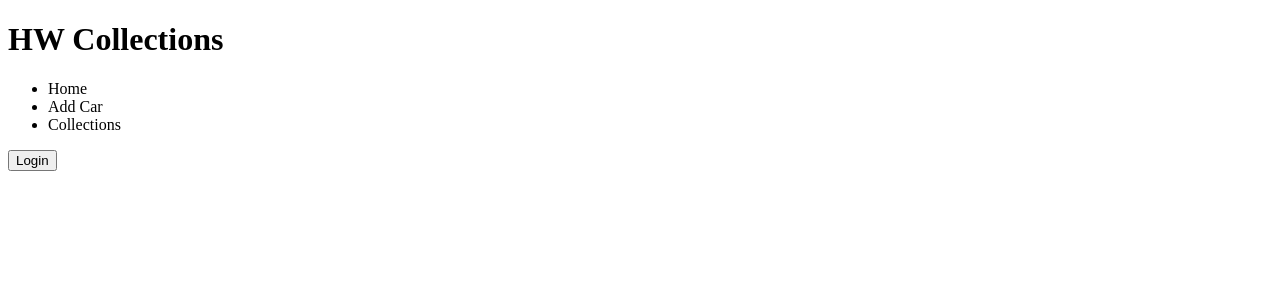
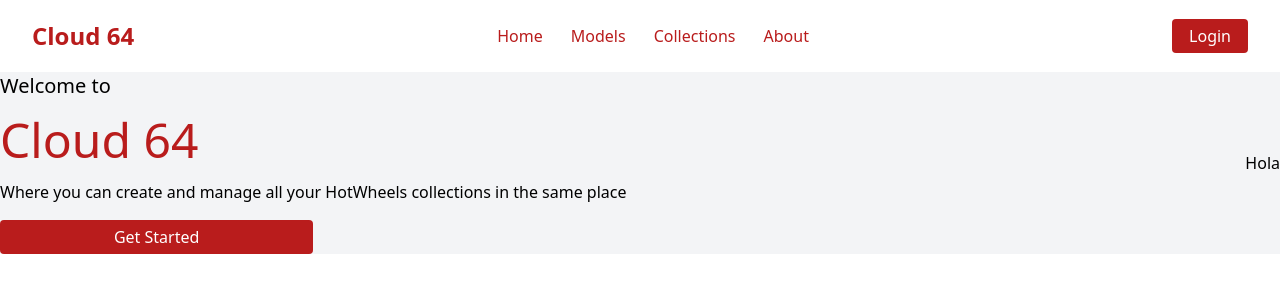
Before and after one commit to AngelRomero5/hotwheels-collector-app, a React (Create React App) app: page / in a window 1280 px wide. Shown: the top 300 px of the page. Built offline with nearby package versions, Linux system fonts and the light colour scheme.

Commit message:
Added more validations to the login screen and started landing page

```diff
--- a/package.json
+++ b/package.json
@@ -7,6 +7,7 @@
     "@testing-library/jest-dom": "^5.17.0",
     "@testing-library/react": "^13.4.0",
     "@testing-library/user-event": "^13.5.0",
+    "axios": "^1.7.9",
     "react": "^19.0.0",
     "react-dom": "^19.0.0",
     "react-router-dom": "^7.1.3",
--- a/src/App.js
+++ b/src/App.js
@@ -11,9 +11,9 @@
         <Router>
             <ConditionalNavBar />
             <Routes>
-                <Route path="/login" component={Login} />
-                <Route path="/home" component={Homescreen} />
-                <Route path="/" component={Homescreen} />
+                <Route path="/login" element={<Login />} />
+                <Route path="/home" element={<Homescreen />} />
+                <Route path="/" element={<Homescreen />} />
             </Routes>
         </Router>
     );
--- a/src/Home/Homescreen/CardsGrid.jsx
+++ b/src/Home/Homescreen/CardsGrid.jsx
@@ -2,9 +2,19 @@
 
     return (
         <>
-        <div className='flex flex-row justify-around pt-10'>
-            {/* here I want to add a layout to add carcards components */}
-        </div>
+        <section className='flex flex-row justify-around pt-10'>
+             <h1 className='text-5xl text-red-700 font-bold'>Models</h1>
+             <div className='flex flex-row justify-around pt-10'>
+                    <div class="flex items-center justify-center">
+                    <input
+                        type="text"
+                        placeholder="Search..."
+                        class="w-full max-w-md px-10 py-2 border border-gray-300 rounded-md shadow-sm focus:outline-none focus:ring-2 focus:ring-red-400 focus:border-red-400"
+                    />
+                    </div>
+                    <button className="bg-red-500 text-white font-normal py-2 px-4 rounded">Add </button>
+                </div>
+        </section>
         </>
     );
 }
--- a/src/Home/Homescreen/index.jsx
+++ b/src/Home/Homescreen/index.jsx
@@ -1,19 +1,24 @@
 import React from 'react';
-// import AddCircleOutlineIcon from '@mui/icons-material/AddCircleOutline';
 
 export default function Homescreen() {
     return (
         <>
-            <div className='flex flex-row justify-around pt-10'>
-                <div class="flex items-center justify-center">
-                <input
-                    type="text"
-                    placeholder="Search..."
-                    class="w-full max-w-md px-10 py-2 border border-gray-300 rounded-md shadow-sm focus:outline-none focus:ring-2 focus:ring-red-400 focus:border-red-400"
-                />
+            <section className="w-full">
+                {/* Here goes the card od the landing page */}
+                <div className="flex flex-row justify-between items-center bg-gray-100">
+                    <div className="flex flex-col justify-center space-y-4">
+                        <p className='text-xl'>Welcome to</p>
+                        <h1 className='text-5xl text-red-700'>Cloud 64</h1>
+                        <p className='text-md'>Where you can create and manage all your HotWheels collections in the same place</p>
+                        <button className="bg-red-700 text-white px-4 py-1 w-1/2 border border-transparent rounded hover:bg-white hover:text-red-700 hover:border hover:border-red-700 box-border">Get Started</button>
+                    </div>
+                    <div>
+                        <img src=""/>
+                        <h1>Hola</h1>
+                    </div>
                 </div>
-                <button className="bg-red-500 text-white font-normal py-2 px-4 rounded">Add </button>
-            </div>
+            </section>
+
         </>
     );
 }
--- a/src/Home/NavBar.jsx
+++ b/src/Home/NavBar.jsx
@@ -7,14 +7,15 @@
     const username = "Mirai"; // Replace with actual username logic
 
     return (
-        <div className="bg-white text-red-700 py-4 px-8 flex justify-between items-center">
+        <div className="bg-white text-red-700 py-4 px-8 flex justify-between items-center z-auto">
             <div className="flex items-center">
-                <h1 className="text-2xl font-bold">HW Collections</h1>
+                <h1 className="text-2xl font-bold">Cloud 64</h1>
             </div>
             <ul className="flex space-x-3">
                 <li className="inline p-2 hover:bg-gray-100 rounded cursor-pointer" id="Home">Home</li>
-                <li className="inline p-2 hover:bg-gray-100 rounded cursor-pointer" id="NewCar">Add Car</li>
+                <li className="inline p-2 hover:bg-gray-100 rounded cursor-pointer" id="NewCar">Models</li>
                 <li className="inline p-2 hover:bg-gray-100 rounded cursor-pointer" id="Collections">Collections</li>
+                <li className="inline p-2 hover:bg-gray-100 rounded cursor-pointer" id="About">About</li>
             </ul>
             <div className={`flex items-center ${isAuthenticated ? 'space-x-4' : 'space-x-3'}`}>
                 {isAuthenticated ? (
--- /dev/null
+++ b/src/api/axios.js
@@ -0,0 +1,5 @@
+import axios from "axios";
+
+export default axios.create({
+    baseURL: "http://localhost:3001/api/"
+});
--- a/src/index.js
+++ b/src/index.js
@@ -1,6 +1,7 @@
 import React from 'react';
 import ReactDOM from 'react-dom/client';
 import App from './App';
+import './App.css';
 
 const root = ReactDOM.createRoot(document.getElementById('root'));
 root.render(
--- a/src/login/index.jsx
+++ b/src/login/index.jsx
@@ -1,30 +1,39 @@
 import React, { useRef, useState, useEffect } from "react";
+import axios from "../api/axios";
 
 export default function Login () {
 
     // Consts and vars
     const [action, setAction] = useState('Login');
-    const [validUsername, setValidUsername] = useState(false);
+
+    const usernameInput = useRef('');
+
+    const emailInput = useRef('');
     const [validEmail, setValidEmail] = useState(false);
+    const [emailFocus, setEmailFocus] = useState(false);
+
+    const [passwordInput, setPassword] = useState("");
     const [validPassword, setValidPassword] = useState(false);
+    const [passwordFocus, setPasswordFocus] = useState(false);
+
+    const [confirmPasswordInput, setConfirmPassword] = useState("");
     const [matchedPassword, setMatchedPassword] = useState(false);
-    const [errorMessage, setErrorMessage] = useState(null);
+    const [confirmPasswordFocus, setConfirmPasswordFocus] = useState(false);
 
-    const USER_REGEX = /^[a-zA-Z0-9]{3,30}$/;
+    const [errorMessage, setErrorMessage] = useState('');
+    const [success, setSuccess] = useState(false);
+
+    const errRef = useRef();
+
     const EMAIL_REGEX = /^[a-zA-Z0-9._%+-]+@[a-zA-Z0-9.-]+\.[a-zA-Z]{2,}$/;
     const PASSWORD_REGEX = /^(?=.*[A-Z])(?=.*\d)(?=.*[@$!%*?&])[A-Za-z\d@$!%*?&]{8,}$/;
-
-    const usernameInput = useRef(null);
-    const emailInput = useRef(null);
-    const passwordInput = useRef(null);
-    const confirmPasswordInput = useRef(null);
 
     // Clean values after switching between login and register
     const cleanValues = () => {
         if (usernameInput.current) usernameInput.current.value = "";
         if (emailInput.current) emailInput.current.value = "";
-        if (passwordInput.current) passwordInput.current.value = "";
-        if (confirmPasswordInput.current) confirmPasswordInput.current.value = "";
+        setPassword("");
+        setConfirmPassword("");
     }
 
     // Focus on first input field
@@ -33,62 +42,39 @@
         action === "Login" ? emailInput.current.focus() : usernameInput.current.focus();
     }, [action]);
 
+    // Validate input fields
+    const handleEmailChange = () => {
+        if (action === "Sign up") {
+            setValidEmail(EMAIL_REGEX.test(emailInput.current.value));
+        }
+    };
 
-    // Validate input fields
-    useEffect(() => {
-        if (action === "SignUp" && usernameInput.current) {
-            const result = USER_REGEX.test(usernameInput.current.value);
-            setValidUsername(result);
+    const handlePasswordChange = (e) => {
+        setPassword(e.target.value);
+        if (action === "Sign up") {
+            setValidPassword(PASSWORD_REGEX.test(e.target.value));
         }
-    }, [action, usernameInput]);
+    };
+
+    const handleConfirmPasswordChange = (e) => {
+        setConfirmPassword(e.target.value);
+        setMatchedPassword(e.target.value === passwordInput);
+    };
 
     useEffect(() => {
-        if (action === "SignUp" && emailInput.current) {
-            const result = EMAIL_REGEX.test(emailInput.current.value);
-            setValidEmail(result);
+        if(action === "Sign up"){
+            setErrorMessage("");
         }
-    }, [action, emailInput]);
-
-    useEffect(() => {
-        if (action === "SignUp" && passwordInput.current) {
-            const result = PASSWORD_REGEX.test(passwordInput.current.value);
-            setValidPassword(result);
-            const equal = passwordInput.current.value === confirmPasswordInput.current.value;
-            setMatchedPassword(equal);
-        }
-    }, [action, passwordInput, confirmPasswordInput]);
-
-    useEffect(() => {
-        setErrorMessage("");
-    }, [usernameInput, emailInput, passwordInput, confirmPasswordInput]);
+    }, [action, usernameInput, emailInput, passwordInput, confirmPasswordInput]);
 
     // Register function
     const registerNewUser = async (e) =>{
 
         e.preventDefault();
 
-        if(!usernameInput.current.value || !emailInput.current.value || !passwordInput.current.value || !confirmPasswordInput.current.value){
-            console.log("Please fill in all fields");
-            return;
-        }
-
         const username = usernameInput.current.value;
         const email = emailInput.current.value;
         const password = passwordInput.current.value;
-        const confirmPassword = confirmPasswordInput.current.value;
-
-        // Password validation
-        const passwordRegex = /^(?=.*[A-Z])(?=.*\d)(?=.*[@$!%*?&])[A-Za-z\d@$!%*?&]{8,}$/;
-
-        if(!passwordRegex.test(password)){
-            console.log("Password must contain at least 8 characters, one uppercase letter, one number and one special character");
-            return;
-        }
-
-        if (password !== confirmPassword){
-            console.log("Passwords do not match");
-            return;
-        }
 
         // Save new user to database
         const newUser = {
@@ -96,24 +82,16 @@
             email: email,
             password: password
         };
-        console.log(newUser);
 
         try {
-            const response = await fetch('http://localhost:3001/api/register', {
-                method: 'POST',
+            const response = await axios.post('/register', newUser,{
+                withCredentials: true,
                 headers: {
                     'Content-Type': 'application/json',
-                    withCredentials: true
-                },
-                body: JSON.stringify(newUser),
+                }
             });
 
-            if (!response.ok) {
-                throw new Error(response.Error);
-            }
-
-            const data = await response.json();
-            console.log('User registered successfully! : ', data);
+            console.log('User registered successfully! : ', response.data);
         } catch (error) {
             console.log(error);
         }
@@ -122,11 +100,6 @@
     const loginUser = async (e) =>{
         e.preventDefault();
 
-        if(!emailInput.current.value  || !passwordInput.current.value == null){
-            console.log("Please fill in all fields");
-            return;
-        }
-
         const email = emailInput.current.value;
         const password = passwordInput.current.value;
 
@@ -134,24 +107,15 @@
             email: email,
             password: password
         };
-        console.log(newUser);
 
         try {
-            const response = await fetch('http://localhost:3001/api/login', {
-                method: 'POST',
+            const response = await axios.post('/login', newUser, {
+                withCredentials: true,
                 headers: {
-                    'Content-Type': 'application/json',
-                    withCredentials: true
-                },
-                body: JSON.stringify(newUser),
+                    'Content-Type': 'application/json'
+                }
             });
-
-            if (!response.ok) {
-                throw new Error(response.Error);
-            }
-
-            const data = await response.json();
-            console.log('User logged in:', data);
+            console.log('User logged in:', response.data);
         } catch (error) {
             console.log(error);
         }
@@ -159,7 +123,10 @@
 
 
     return (
-        <div className="bg-red-600 min-h-screen flex items-center justify-center">
+        <section className="bg-red-600 min-h-screen flex items-center justify-center">
+            {/* <p ref={errRef} className={errorMessage ? "" : "display-none"}>
+                {errorMessage}
+            </p> */}
         <div className="container w-1/2 mx-auto flex flex-col justify-center gap-6 shadow-md p-20 rounded-lg bg-white">
             <div className="container mx-auto">
                 <h1 className="font-sans text-5xl text-center pt-5 font-medium text-red-600">{action}</h1>
@@ -175,6 +142,7 @@
 
             <form className="flex flex-col space-y-6 px-10">
                 {action === "Sign up" &&
+                <>
                     <div className="flex flex-row space-x-4 items-center">
                         <img src="img/user.png" alt="User" className="h-6 w-6" />
                         <input
@@ -184,9 +152,11 @@
                             name="name"
                             ref={usernameInput}
                             required
+                            autoComplete="off"
                             className="mt-1 block w-full border-b focus:outline-none sm:text-sm p-3 focus:border-red-500"
                         />
                     </div>
+                </>
                 }
 
                 <div className="flex flex-row space-x-4 items-center">
@@ -198,9 +168,16 @@
                         name="email"
                         ref={emailInput}
                         required
+                        autoComplete="off"
+                        onFocus={() => setEmailFocus(true)}
+                        onBlur={() => setEmailFocus(false)}
+                        onChange={handleEmailChange}
                         className="mt-1 block w-full border-b focus:outline-none sm:text-sm p-3 focus:border-red-500"
                     />
                 </div>
+                {action === "Sign up" && emailFocus && !validEmail &&
+                        <p className="text-xs text-red-500 mx-10">Enter a valid email.</p>
+                }
                 <div className="flex flex-row space-x-4 items-center">
                     <img src="img/lock-white.png" alt="lock" className="h-6 w-6" />
                     <input
@@ -208,12 +185,21 @@
                         placeholder="Enter password"
                         id="password"
                         name="password"
-                        ref={passwordInput}
+                        value = {passwordInput}
                         required
+                        autoComplete="off"
+                        onFocus={() => setPasswordFocus(true)}
+                        onBlur={() => setPasswordFocus(false)}
+                        onChange={handlePasswordChange}
                         className="mt-1 block w-full border-b focus:outline-none sm:text-sm p-3 focus:border-red-500"
                     />
                 </div>
+                {action === "Sign up" && passwordFocus && !validPassword &&
+                    <p className="text-xs text-red-500 mx-10">Password must contain at least 8 characters,
+                                           one uppercase letter, one number, and one special character.</p>
+                }
                 {action === "Sign up" &&
+                <>
                     <div className="flex flex-row space-x-4 items-center">
                         <img src="img/lock-black.png" alt="lock" className="h-6 w-6" />
                         <input
@@ -221,11 +207,19 @@
                             placeholder="Confirm password"
                             id="confirmPassword"
                             name="confirmPassword"
-                            ref={confirmPasswordInput}
+                            value = {confirmPasswordInput}
                             required
+                            onFocus={() => setConfirmPasswordFocus(true)}
+                            onBlur={() => setConfirmPasswordFocus(false)}
+                            onChange={handleConfirmPasswordChange}
                             className="mt-1 block w-full border-b focus:outline-none sm:text-sm p-3 focus:border-red-500"
                         />
+
                     </div>
+                    { confirmPasswordFocus && !matchedPassword &&
+                            <p className="text-xs text-red-500 mx-10">Passwords do not match.</p>
+                    }
+                    </>
                 }
             </form>
 
@@ -250,7 +244,7 @@
 }
             </div>
         </div>
-        </div>
+        </section>
     );
 
 }
```
Also changed, not shown: 1 other file (tests, documents, lock files or other folders).
